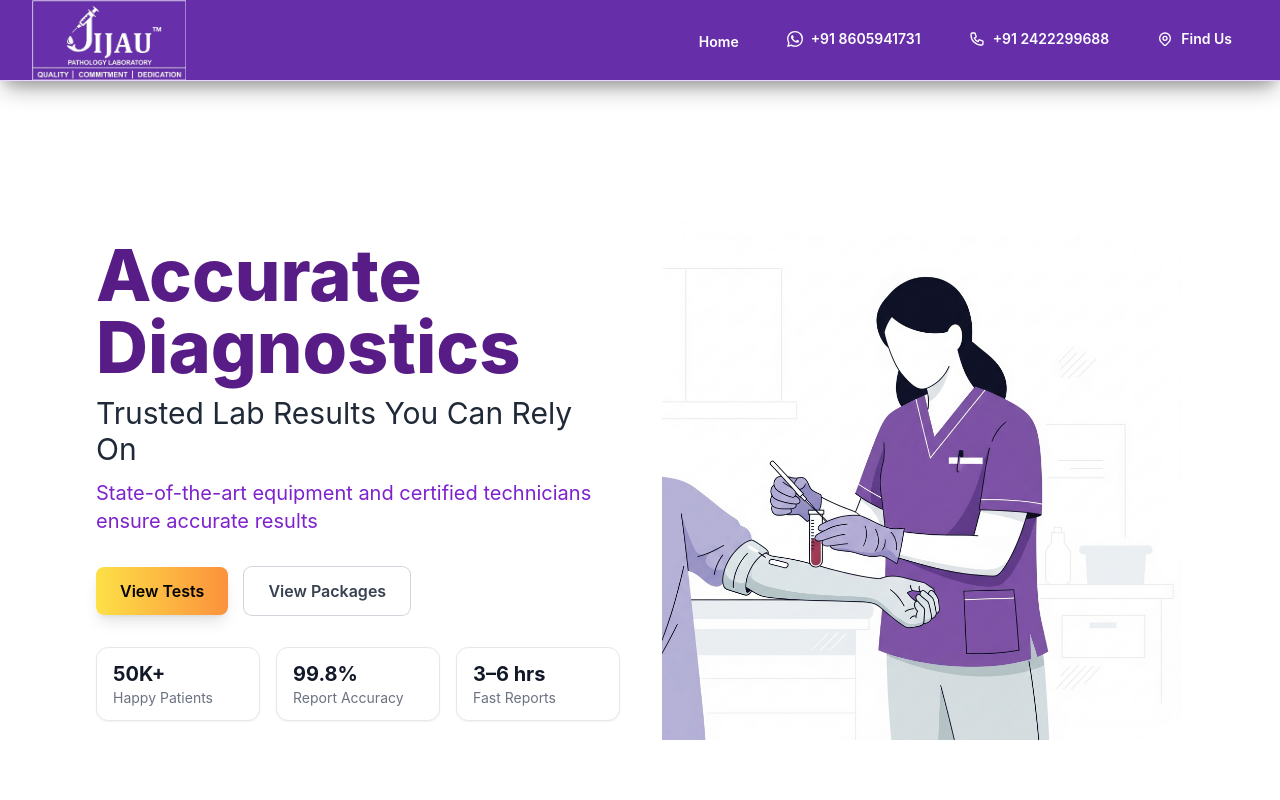
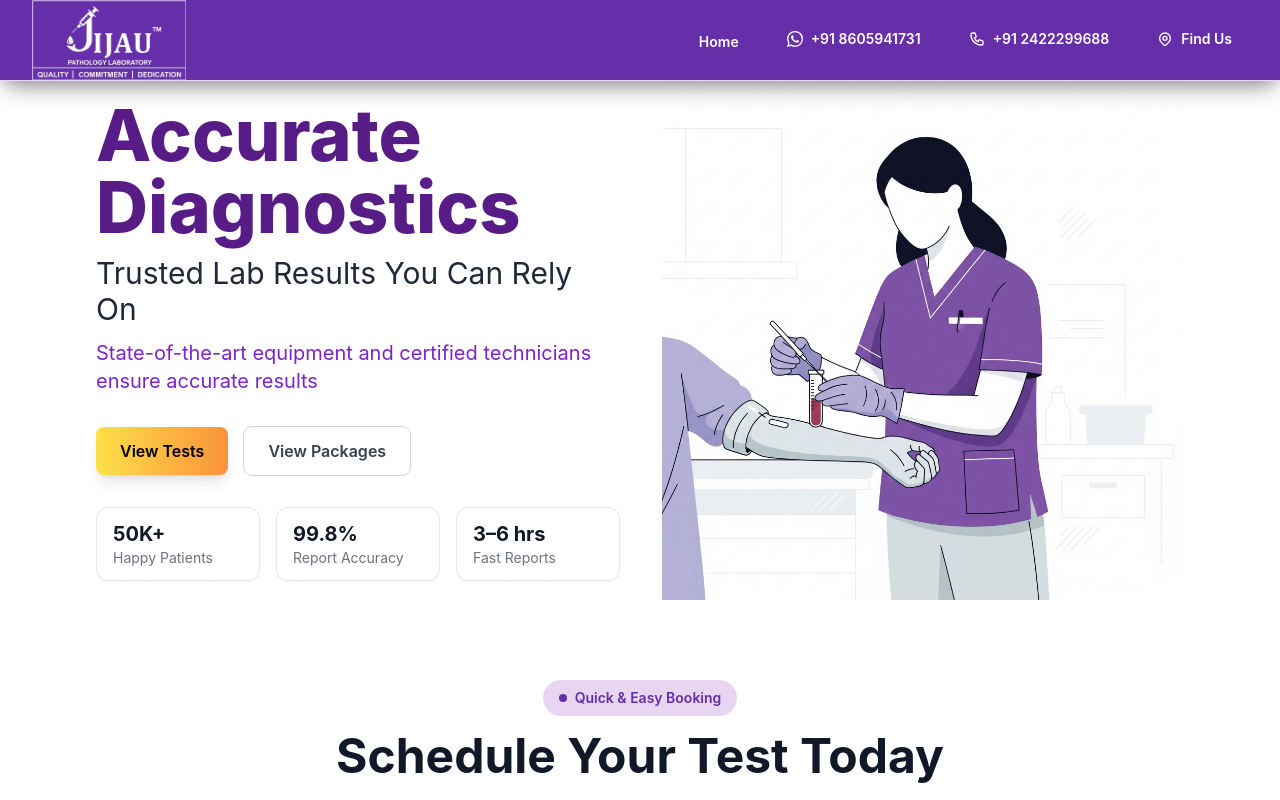
Before and after one commit to kawadeIshwar/JIJAU-PATHOLOGY-LAB, a React (Vite) app in the folder frontend/: page / in a window 1280 px wide. Shown: the top 800 px of the page. Built offline with nearby package versions, Linux system fonts and the light colour scheme; no server answers.

Commit message:
file update

```diff
--- a/frontend/src/pages/Home.jsx
+++ b/frontend/src/pages/Home.jsx
@@ -954,7 +954,7 @@ function Home() {
         )}
       </header>
 
-            <section className="relative w-screen min-h-screen flex items-center overflow-hidden">
+        <section className="relative w-screen flex items-center overflow-hidden">
         {/* Background slides (white), 4 slides crossfade */}
         {[0, 1, 2, 3].map((index) => (
           <div
```
